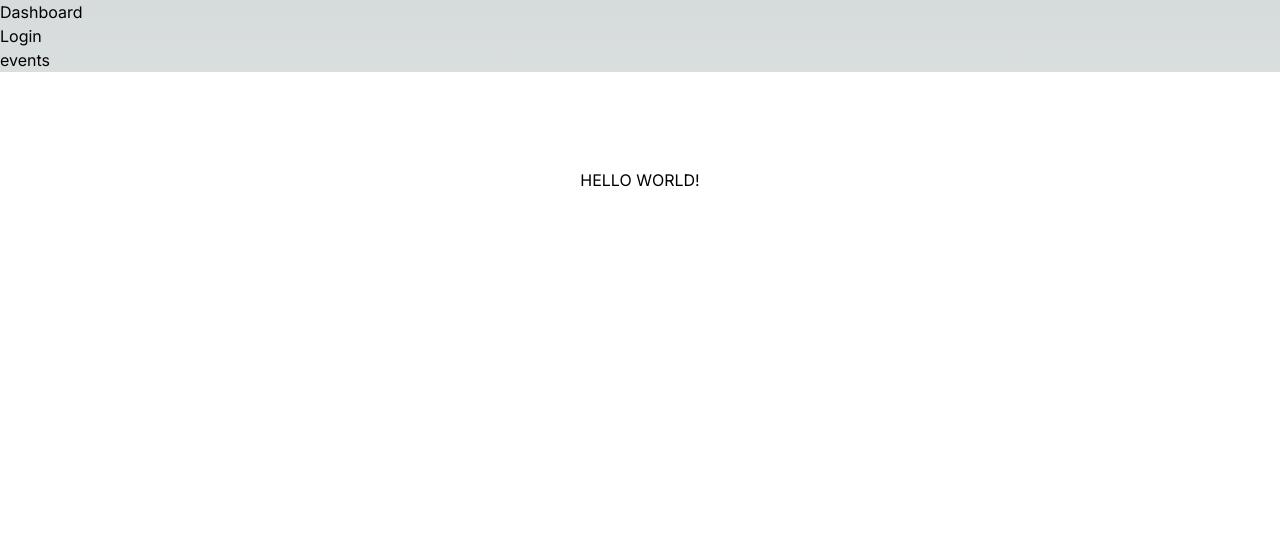
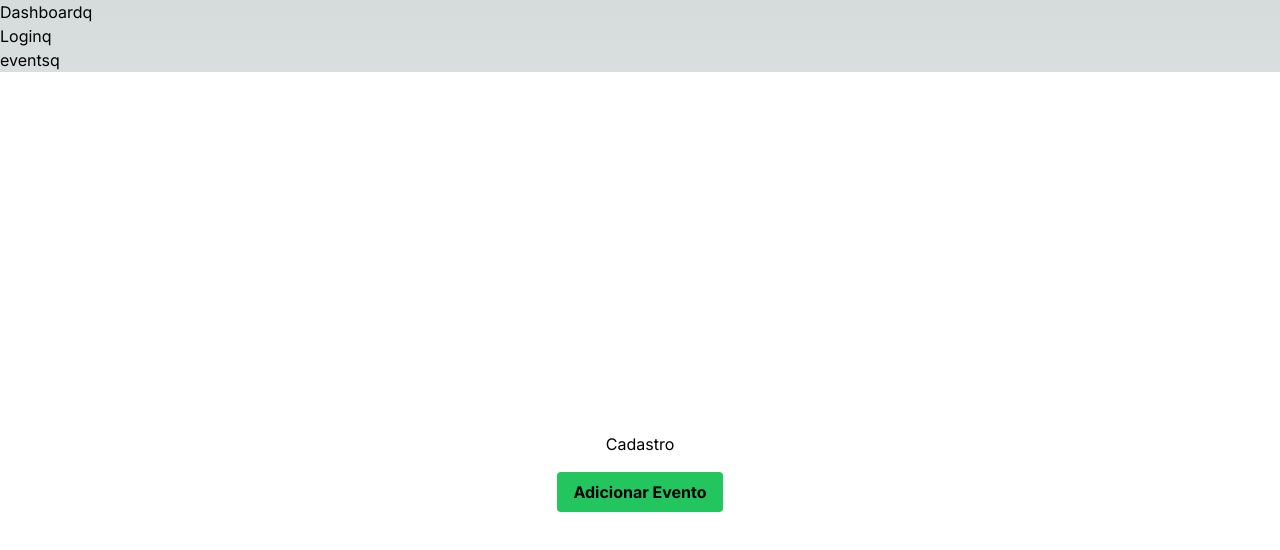
Before and after one commit to PedroRonzani18/Compet-Eventos, a Next.js app in the folder frontend/: page / in a window 1280 px wide. Shown: the top 550 px of the page. Built offline with nearby package versions, Linux system fonts and the light colour scheme.

Commit message:
adiçao do AddEvent

```diff
--- a/frontend/src/app/login/page.tsx
+++ b/frontend/src/app/login/page.tsx
@@ -1,7 +1,7 @@
 function Login() {
   return (
     <div>
-      <h1>Login</h1>
+      <h1>Nome da pessoa</h1>
     </div>
    );
 }
--- a/frontend/src/app/page.tsx
+++ b/frontend/src/app/page.tsx
@@ -1,9 +1,15 @@
-import Image from 'next/image'
+import React from 'react';
+import Link from 'next/link';
 
 export default function Home() {
   return (
-    <main className="flex min-h-screen flex-col items-center justify-between p-24 bg-[#FFFFFF] dark:bg-black">
-      <h1>HELLO WORLD!</h1>
+    <main className="flex min-h-screen flex-col items-center justify-center p-24 bg-[#FFFFFF] dark:bg-black">
+      <h1 className="mb-4 text-center">Cadastro</h1>
+      <Link href="/addEvent">
+        <button className="bg-green-500 hover:bg-blue-600 text-black font-bold py-2 px-4 rounded">
+          Adicionar Evento
+        </button>
+      </Link>
     </main>
-  )
+  );
 }
--- a/frontend/src/components/Navbar.tsx
+++ b/frontend/src/components/Navbar.tsx
@@ -11,7 +11,7 @@ function Navbar({children}:INavbarProps) {
       {pages.map((page)=>(
         <li key={page.name}>
           <Link href={page.url}>
-            {page.name}
+            {page.name}q
           </Link>
         </li>
       ))}
--- /dev/null
+++ b/frontend/src/components/carousel/AddEvent.tsx
@@ -0,0 +1,49 @@
+'use client'
+import React, { useState } from 'react';
+
+
+const AddEvent: React.FC = () => {
+  const [name, setName] = useState('');
+  const [description, setDescription] = useState('');
+
+  const handleSubmit = (e: React.FormEvent) => {
+    e.preventDefault();
+
+    // Aqui você pode enviar os dados do evento para o backend ou fazer o que for necessário
+    console.log('Event submitted:', { name, description });
+
+    // Limpar os campos após o envio
+    setName('');
+    setDescription('');
+  };
+
+  return (
+    <div>
+      <div className="container">
+        <h1>Add New Event</h1>
+        <form onSubmit={handleSubmit}>
+          <div>
+            <label htmlFor="name">Event Name:</label>
+            <input
+              type="text"
+              id="name"
+              value={name}
+              onChange={(e) => setName(e.target.value)}
+            />
+          </div>
+          <div>
+            <label htmlFor="description">Event Description:</label>
+            <textarea
+              id="description"
+              value={description}
+              onChange={(e) => setDescription(e.target.value)}
+            />
+          </div>
+          <button type="submit">Add Event</button>
+        </form>
+      </div>
+    </div>
+  );
+};
+
+export default AddEvent;
--- a/frontend/src/components/carousel/EventCarousel.tsx
+++ b/frontend/src/components/carousel/EventCarousel.tsx
@@ -2,22 +2,25 @@
 import { event } from "@/@types/events";
 import { Carousel,TItemComponent } from "@codelife-ui/react";
 import Link from "next/link";
-const EventItem:TItemComponent<event> = ({description,name,slug}) => {
 
-  return(
+const EventItem: TItemComponent<event> = ({ description, name, slug }) => {
+  return (
     <Link href={`/events/${slug}`}>
       <div key={slug}>
         <h1>{name}</h1>
         <p>{description}</p>
       </div>
     </Link>
-)}
-export default function EventCarousel({events}:{events:event[]}) {
+  );
+};
+
+export default function EventCarousel({ events }: { events: event[] }) {
   return (
-<Carousel<event>
-      ItemComponent={EventItem}
-      items={events}
-      resourceName="events"
-      />
+    <div>
+      <Carousel<event> ItemComponent={EventItem} items={events} resourceName="events" />
+      <Link href="/add-event">
+        Adicionar evento
+      </Link>
+    </div>
   );
 }
```
Also changed, not shown: 1 other file (tests, documents, lock files or other folders). Lines whose indentation alone changed are shown as unchanged.
